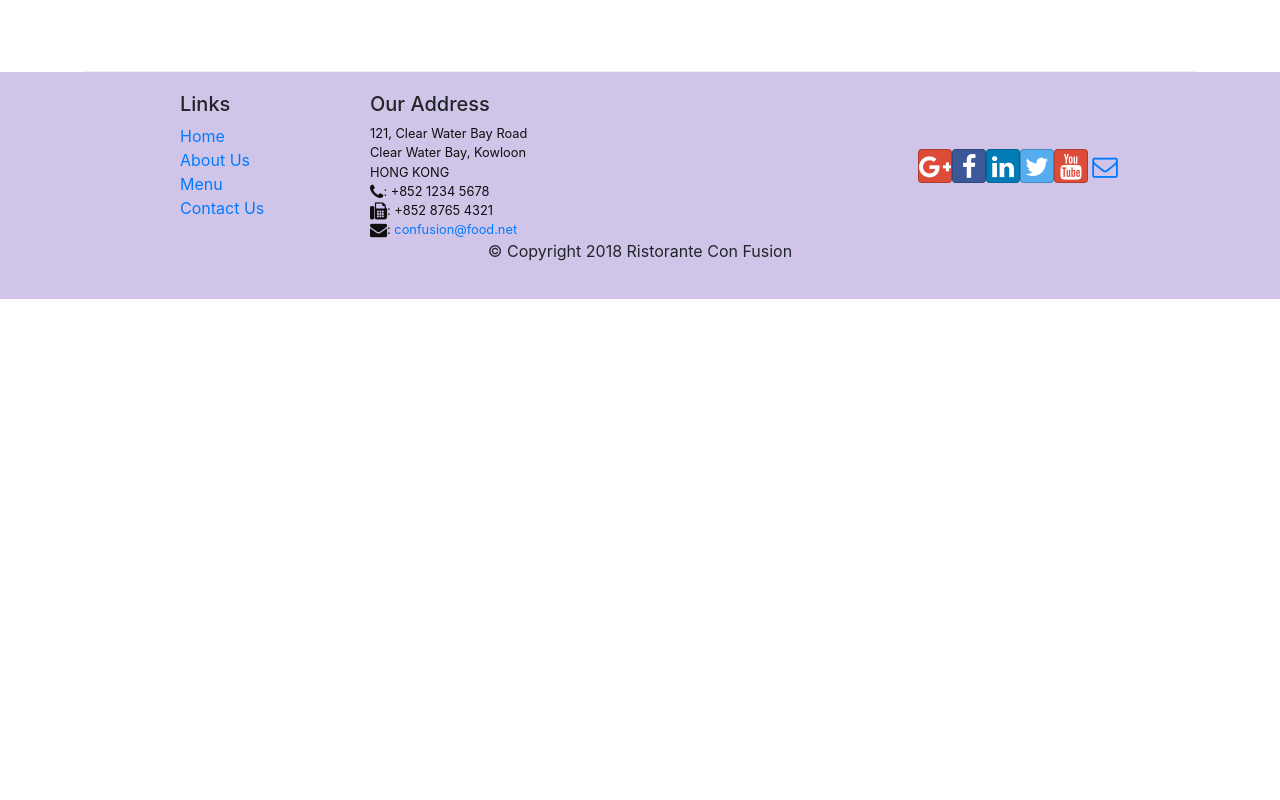
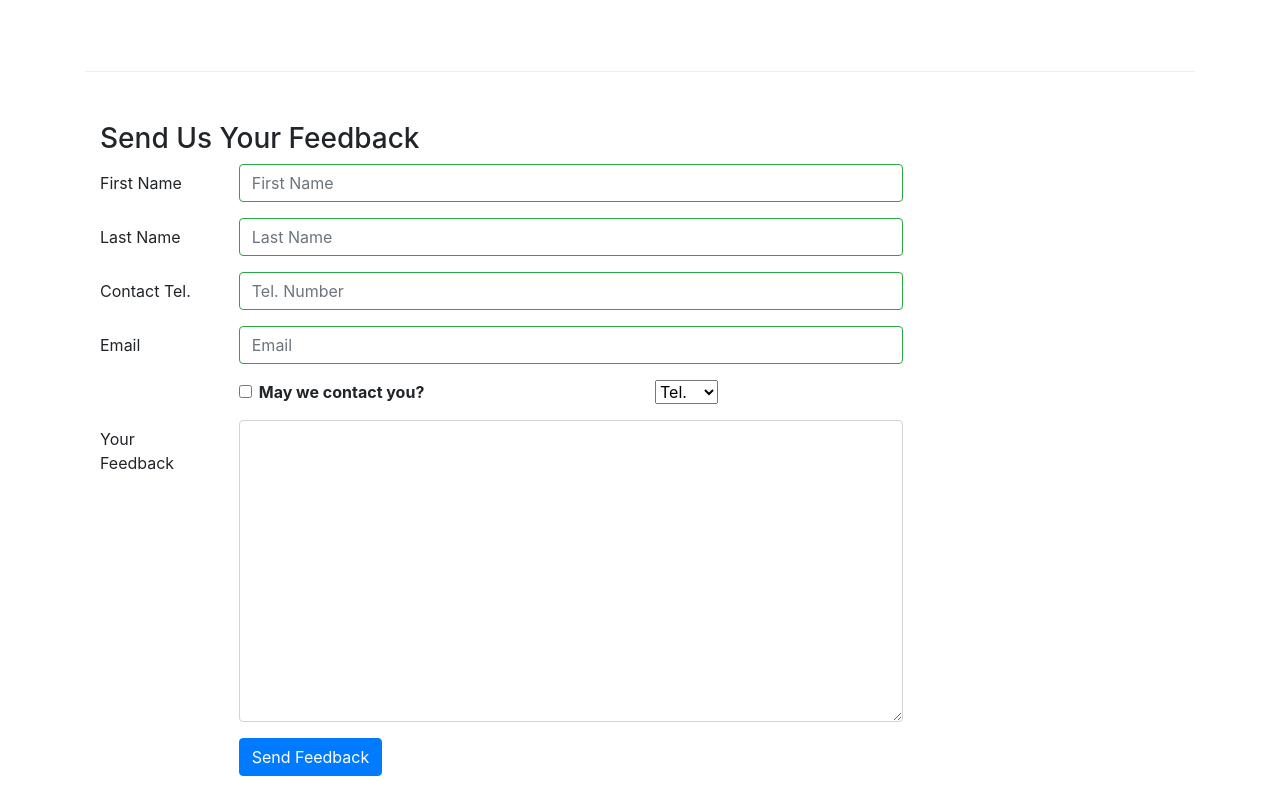
Before and after one commit to Vaibhav-ss/Restaurant, a React (Create React App) app: page /contactus in a window 1280 px wide. Shown: the part 800-1600 px from the top of the page. Before the commit the page ends 1099 px from the top, so only its background shows below. Built offline with nearby package versions, Linux system fonts and the light colour scheme.

Commit message:
Controlled Forms

```diff
--- a/src/components/ContactComponent.js
+++ b/src/components/ContactComponent.js
@@ -1,8 +1,85 @@
-import React from 'react';
-import { Breadcrumb, BreadcrumbItem } from 'reactstrap';
+import React, {Component} from 'react';
+import { Breadcrumb, BreadcrumbItem, Button, Form, FormGroup, Label, Input, Col, FormFeedback } from 'reactstrap';
 import { Link } from 'react-router-dom';
 
-function Contact(props) {
+class Contact extends Component {
+    constructor(props){
+        super(props);
+
+        this.state={
+            firstname:'',
+            lastname:'',
+            telnum:'',
+            email:'',
+            agree:false,
+            contactType: 'Tel.',
+            message:'',
+            touched: {
+                firstname: false,
+                lastname: false,
+                telnum: false,
+                email: false
+            }
+
+        }
+        this.handleSubmit = this.handleSubmit.bind(this);
+        this.handleInputChange = this.handleInputChange.bind(this);
+        this.handleBlur=this.handleBlur.bind(this);
+    }
+
+    handleInputChange(event) {
+        const target = event.target;
+        const value = target.type === 'checkbox' ? target.checked : target.value;
+        const name = target.name;
+
+        this.setState({
+          [name]: value
+        });
+    }
+
+    handleSubmit(event) {
+        console.log("Current State is: " + JSON.stringify(this.state));
+        alert("Current State is: " + JSON.stringify(this.state));
+        event.preventDefault();
+    }
+
+    handleBlur = (field) => (evt) => {
+        this.setState({
+            touched: {...this.state.touched, [field]:true}
+        });
+    }
+
+    validate(firstname, lastname, telnum, email) {
+        const errors = {
+            firstname:'',
+            lastname:'',
+            telnum:'',
+            email:''
+        };
+
+    if (this.state.touched.firstname && firstname.length < 3)
+        errors.firstname = 'First Name should be >= 3 characters';
+    else if (this.state.touched.firstname && firstname.length > 10)
+        errors.firstname = 'First Name should be <= 10 characters';
+
+    if (this.state.touched.lastname && lastname.length < 3)
+        errors.lastname = 'Last Name should be >= 3 characters';
+    else if (this.state.touched.lastname && lastname.length > 10)
+        errors.lastname = 'Last Name should be <= 10 characters';
+
+    const reg = /^\d+$/;
+    if (this.state.touched.telnum && !reg.test(telnum))
+        errors.telnum = 'Tel. Number should contain only numbers';
+
+    if(this.state.touched.email && email.split('').filter(x => x === '@').length !== 1)
+        errors.email = 'Email should contain a @';
+
+    return errors;
+
+    }
+
+    render(){
+        const errors = this.validate(this.state.firstname, this.state.lastname, this.state.telnum, this.state.email);
         return(
             <div className="container">
                     <div className="row">
@@ -41,8 +118,75 @@
                         </div>
                     </div>
                 </div>
+                <div className='row  row-content'>
+                    <div className='col-12'>
+                        <h3>Send Us Your Feedback</h3>
+                    </div>
+                    <div className='col-12 col-md-9'>
+                        <Form onSubmit={this.handleSubmit}>
+                            <FormGroup row>
+                                <Label htmlFor="firstname" md={2}>First Name</Label>
+                                <Col md={10}>
+                                    <Input type='text' id='firstname' name='firstname' placeholder='First Name' value={this.state.firstname} valid={errors.firstname === ''} invalid={errors.firstname !== ''} onChange={this.handleInputChange} onBlur={this.handleBlur('firstname')}/>
+                                    <FormFeedback>{errors.firstname}</FormFeedback>
+                                </Col>
+                            </FormGroup>
+                            <FormGroup row>
+                                <Label htmlFor="lastname" md={2}>Last Name</Label>
+                                <Col md={10}>
+                                    <Input type='text' id='lastname' name='lastname' placeholder='Last Name' value={this.state.lastname} valid={errors.lastname === ''} invalid={errors.lastname !== ''} onChange={this.handleInputChange} onBlur={this.handleBlur('lastname')}/>
+                                    <FormFeedback>{errors.lastname}</FormFeedback>
+                                </Col>
+                            </FormGroup>
+                            <FormGroup row>
+                                <Label htmlFor="telnum" md={2}>Contact Tel.</Label>
+                                <Col md={10}>
+                                    <Input type='tel' id='telnum' name='telnum' placeholder='Tel. Number' value={this.state.telnum} valid={errors.telnum === ''} invalid={errors.telnum !== ''} onChange={this.handleInputChange} onBlur={this.handleBlur('telnum')}/>
+                                    <FormFeedback>{errors.telnum}</FormFeedback>
+                                </Col>
+                            </FormGroup>
+                            <FormGroup row>
+                                <Label htmlFor="email" md={2}>Email</Label>
+                                <Col md={10}>
+                                    <Input type='email' id='email' name='email' placeholder='Email' value={this.state.email} valid={errors.email === ''} invalid={errors.email !== ''} onChange={this.handleInputChange} onBlur={this.handleBlur('email')}/>
+                                    <FormFeedback>{errors.email}</FormFeedback>
+                                </Col>
+                            </FormGroup>
+                            <FormGroup row>
+                                <Col md={{size: 5, offset: 2}}>
+                                    <FormGroup check>
+                                        <Label check>
+                                            <Input type='checkbox' name='agree' checked={this.state.agree} onChange={this.handleInputChange}/>{' '}
+                                            <strong>May we contact you?</strong>
+                                        </Label>
+                                    </FormGroup>
+                                </Col>
+                                <Col md={{size: 3, offset: 1}}>
+                                    <Input type="select" name="contactType"
+                                            value={this.state.contactType} onChange={this.handleInputChange} >
+                                        <option>Tel.</option>
+                                        <option>Email</option>
+                                    </Input>
+                                </Col>
+                            </FormGroup>
+                            <FormGroup row>
+                                <Label htmlFor="message" md={2}>Your Feedback</Label>
+                                <Col md={10}>
+                                    <Input type='textarea' id='message' name='message' rows="12" value={this.state.message} onChange={this.handleInputChange} />
+                                </Col>
+                            </FormGroup>
+                            <FormGroup row>
+                                <Col md={{size: 10, offset: 2}}>
+                                    <Button type='submit' color='primary'>Send Feedback</Button>
+                                </Col>
+                            </FormGroup>
+                        </Form>
+                    </div>
+                </div>
+
             </div>
         );
     }
+}
 
 export default Contact;
```
Lines whose indentation alone changed are shown as unchanged.
